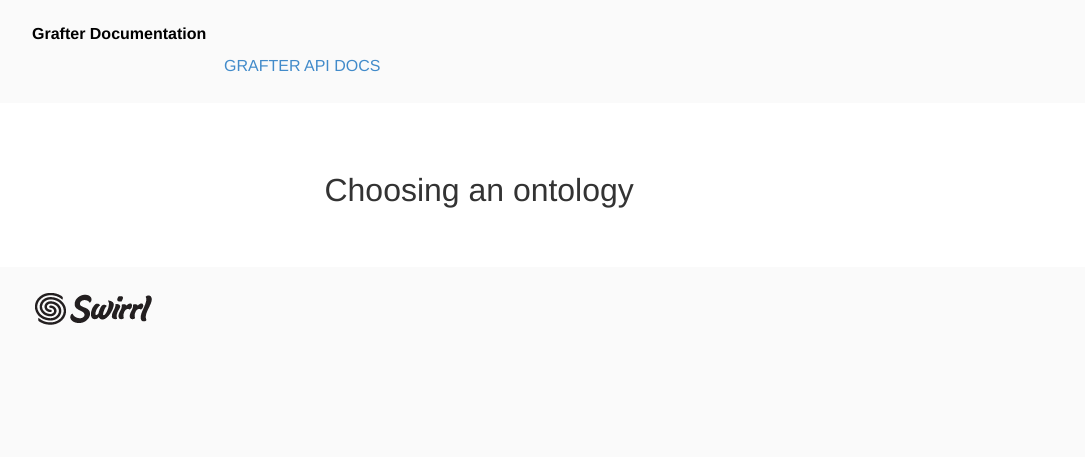
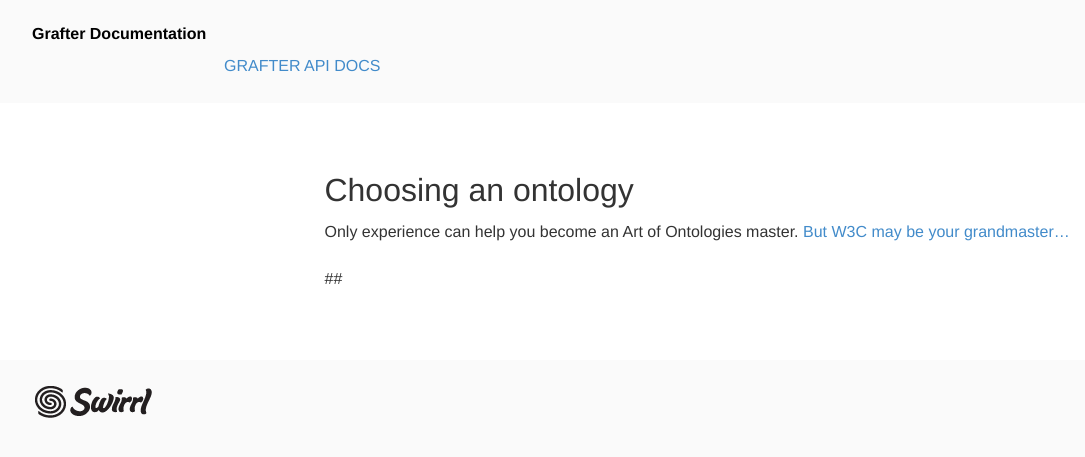
Before and after one commit to Swirrl/grafter-docs, a Jekyll site: the page built from _howto/420_ontology_choice.md, in a window 1280 px wide. Shown: the top 457 px of the page, without its empty margins (38-1123 px from the left). Built offline with Jekyll 4.4.1, drawn with Linux system fonts in a browser that asks for light colours.

Commit message:
started: ontologies

```diff
--- a/_howto/420_ontology_choice.md
+++ b/_howto/420_ontology_choice.md
@@ -4,3 +4,7 @@ title: Choose an ontology
 ---
 
 ## Choosing an ontology
+
+Only experience can help you become an Art of Ontologies master. [But W3C may be your grandmaster...](http://www.w3.org/TR/vcard-rdf/)
+
+##
```
